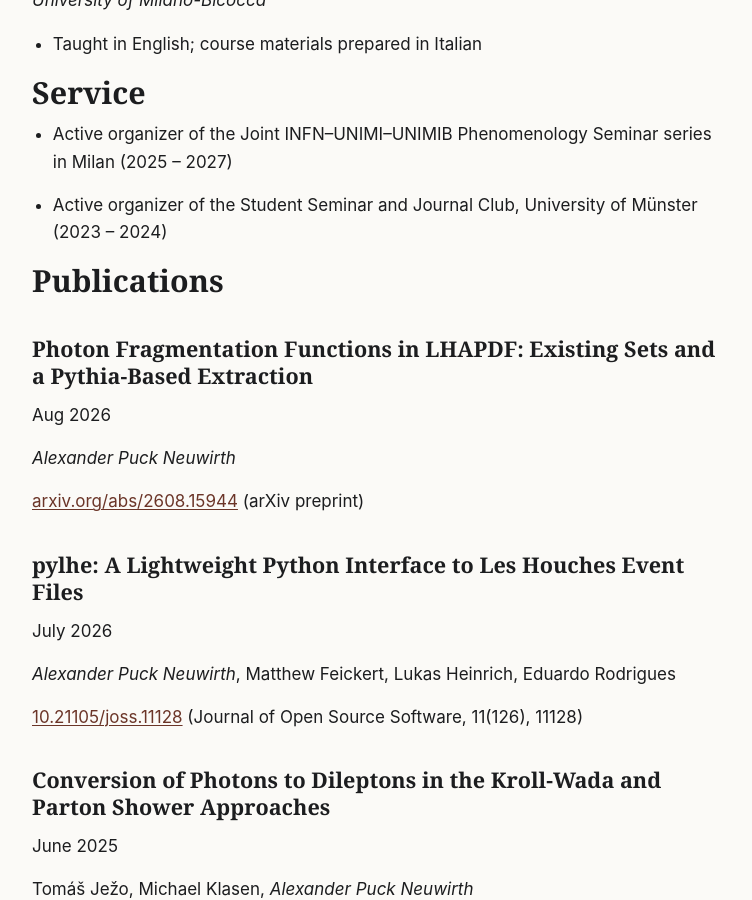
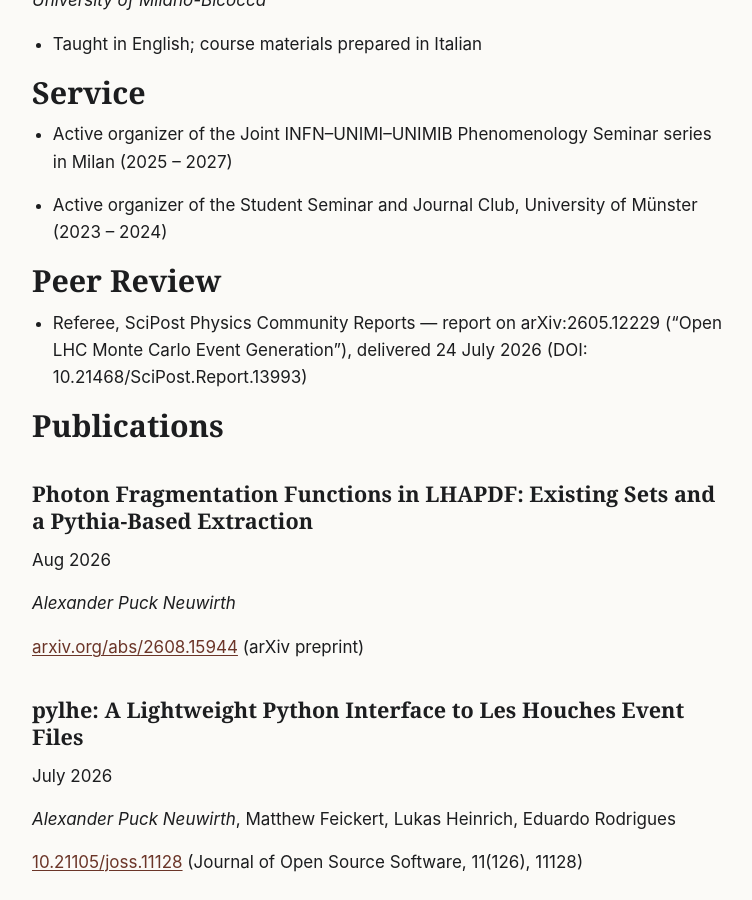
Before and after one commit to APN-Pucky/apn-pucky.github.io, a Jekyll site: the page built from cv/generated.md, in a window 1280 px wide and 900 px high, scrolled down 1216 px. Shown: the whole window, without its empty margins (260-1012 px from the left). Built offline with Jekyll 4.4.1, drawn with Linux system fonts in a browser that asks for light colours; our own code applies the rules of GitHub Pages for plain Markdown files.

Commit message:
Add Peer Review section to CV: SciPost referee report
Verified: DOI resolves to a real SciPost report page, and the
reviewed paper (arXiv:2605.12229, "Open LHC Monte Carlo Event
Generation", an LHC REI WG white paper on Open Data) is squarely in
the user's own research area.

Co-Authored-By: Claude Sonnet 5 <noreply@anthropic.com>

```diff
--- a/cv.yaml
+++ b/cv.yaml
@@ -54,6 +54,8 @@ cv:
     service:
       - bullet: "Active organizer of the Joint INFN–UNIMI–UNIMIB Phenomenology Seminar series in Milan (2025 – 2027)"
       - bullet: "Active organizer of the Student Seminar and Journal Club, University of Münster (2023 – 2024)"
+    peer_review:
+      - bullet: "Referee, SciPost Physics Community Reports — report on arXiv:2605.12229 (\"Open LHC Monte Carlo Event Generation\"), delivered 24 July 2026 (DOI: 10.21468/SciPost.Report.13993)"
     publications:
       - title: "Photon Fragmentation Functions in LHAPDF: Existing Sets and a Pythia-Based Extraction"
         authors:
--- a/cv/generated.md
+++ b/cv/generated.md
@@ -53,6 +53,9 @@
 - Active organizer of the Joint INFN–UNIMI–UNIMIB Phenomenology Seminar series in Milan (2025 – 2027)
 
 - Active organizer of the Student Seminar and Journal Club, University of Münster (2023 – 2024)
+
+# Peer Review
+- Referee, SciPost Physics Community Reports — report on arXiv:2605.12229 ("Open LHC Monte Carlo Event Generation"), delivered 24 July 2026 (DOI: 10.21468/SciPost.Report.13993)
 
 # Publications
 ## **Photon Fragmentation Functions in LHAPDF: Existing Sets and a Pythia-Based Extraction**
```
Also changed, not shown: 1 other file.
